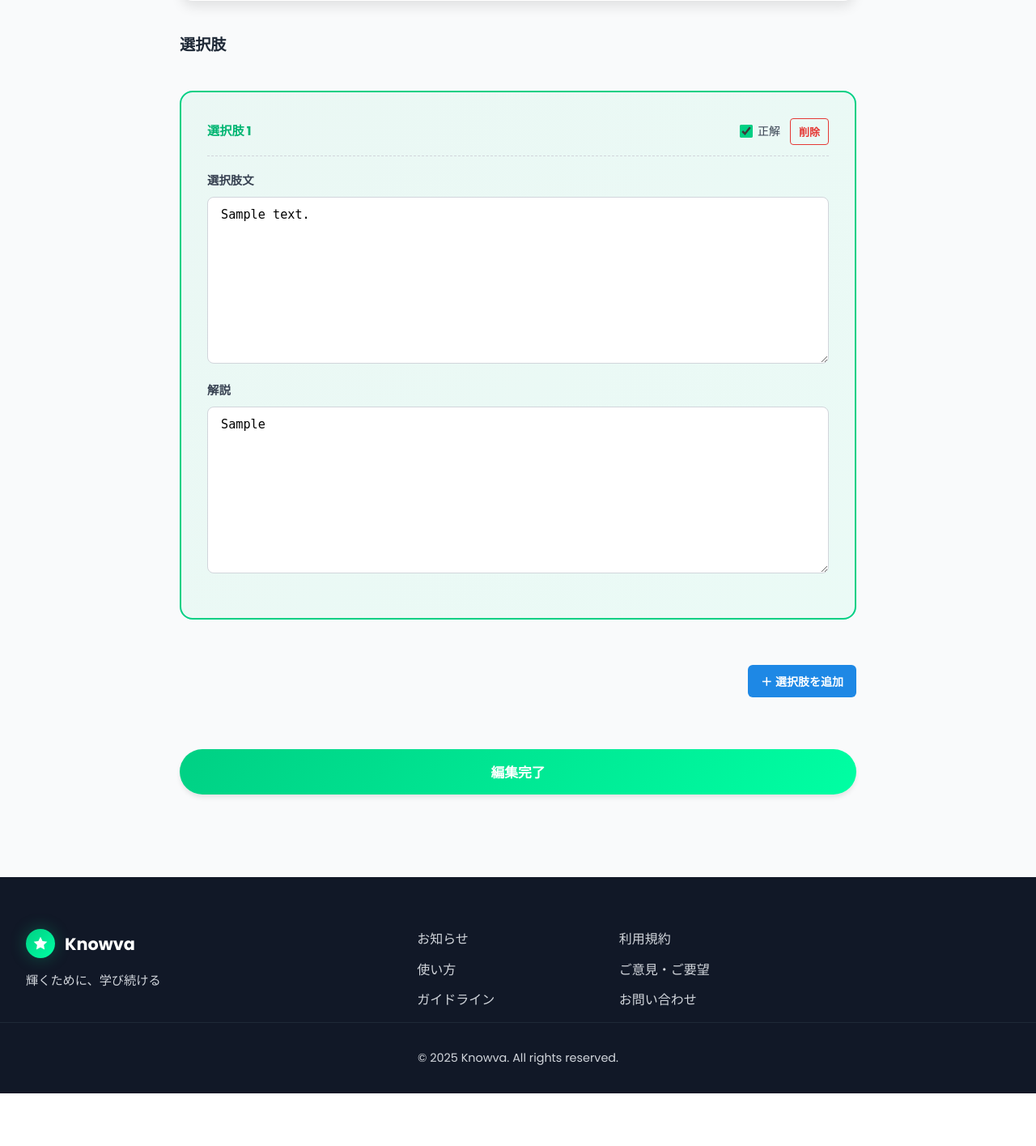
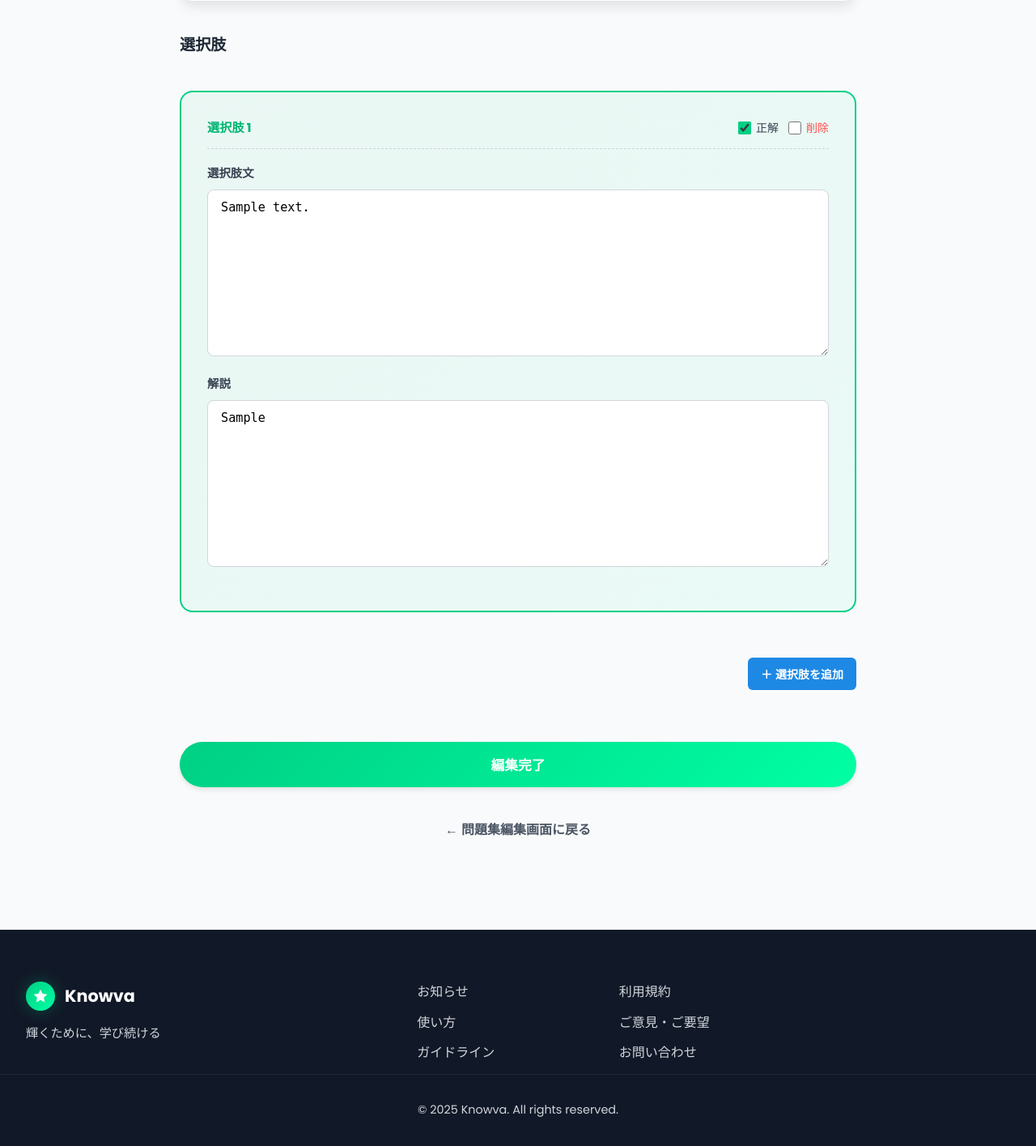
Before and after one commit to K-zoe/knowva, a Django app: page /quizzes/question_edit/1/1/1/ in a window 1280 px wide. Shown: the part 933-2348 px from the top of the page at 81% size. Before the commit the page ends 2283 px from the top, so only its background shows below. Run offline with Django 5.2, Linux system fonts and the light colour scheme; a user stored in the database is signed in; tables that the repository leaves empty hold one stand-in row (values such as "Sample post"); parts of the project's set-up code (start-up, migrations or seed data) failed here and were passed over.

Commit message:
【修正】各編集画面のレイアウト修正

```diff
--- a/quizzes/static/quizzes/css/question_create.css
+++ b/quizzes/static/quizzes/css/question_create.css
@@ -158,7 +158,44 @@
 }
 
 
+/* 編集画面の削除チェックボックス */
 
+.delete-flag {
+    display: flex;
+    align-items: center;
+    gap: 0.4rem;
+    font-size: 0.85rem;
+    font-weight: 600;
+    color: #ff4d4f;
+    cursor: pointer;
+}
+
+.delete-flag input {
+    accent-color: #ff4d4f;
+}
+
+
+/* 正解チェックボックス */
+.delete-flag {
+    display: inline-flex;
+    align-items: center;
+    gap: 6px;
+    font-size: 14px;
+    font-weight: 500;
+    cursor: pointer;
+}
+
+/* チェックボックスの見た目調整 */
+.delete-flag input[type="checkbox"] {
+    width: 16px;
+    height: 16px;
+    cursor: pointer;
+}
+
+
+
+
+/* 正解チェック時 */
 /* ホバー */
 .choice-card:hover {
     border-color: var(--primary);
@@ -166,7 +203,7 @@
 }
 
 /* 正解が入っている選択肢 */
-.choice-card:has(input:checked) {
+.choice-card:has(input[name$="-is_correct"]:checked) {
     border-color: var(--primary);
     background: linear-gradient(
         135deg,
@@ -174,6 +211,20 @@
         rgba(0, 255, 163, 0.06)
     );
 }
+
+/* 削除チェック時 */
+.choice-card:has(input[name$="-DELETE"]:checked) {
+    border-color: #ff4d4f;
+    background: linear-gradient(
+        135deg,
+        rgba(255, 77, 79, 0.08),
+        rgba(255, 120, 120, 0.08)
+    );
+    box-shadow: 0 0 0 4px rgba(255, 77, 79, 0.15);
+}
+
+
+
 
 /* nextボタン */
 .btn-next {
@@ -314,3 +365,29 @@
     align-items: center;
     gap: 12px;
 }
+
+.back-nav {
+    max-width: 900px;
+    margin: 32px auto 0;
+    padding: 0 16px;
+    text-align: center;
+}
+
+.back-btn {
+    display: inline-flex;
+    gap: 6px;
+
+    font-size: 1rem;
+    font-weight: 600;
+
+    color: var(--gray-600);
+    text-decoration: none;
+
+    padding: 8px 4px;
+    transition: 0.2s;
+}
+
+.back-btn:hover {
+    color: var(--primary);
+    text-decoration: underline;
+}
--- a/quizzes/static/quizzes/js/choice_formset.js
+++ b/quizzes/static/quizzes/js/choice_formset.js
@@ -68,3 +68,27 @@ document.addEventListener("DOMContentLoaded", () => {
         }
     });
 });
+
+
+document.addEventListener('DOMContentLoaded', () => {
+
+    const choiceForms = document.querySelectorAll('.choice-form');
+
+    choiceForms.forEach(form => {
+        const deleteCheckbox = form.querySelector('input[type="checkbox"][name$="-DELETE"]');
+        const correctCheckbox = form.querySelector('input[type="checkbox"][name$="-is_correct"]');
+
+        if (!deleteCheckbox || !correctCheckbox) return;
+
+        // 削除にチェック → 正解を外す
+        deleteCheckbox.addEventListener('change', () => {
+            if (deleteCheckbox.checked) {
+                correctCheckbox.checked = false;
+                correctCheckbox.disabled = true; // ← 任意（UX向上）
+            } else {
+                correctCheckbox.disabled = false;
+            }
+        });
+    });
+
+});
--- a/quizzes/templates/quizzes/course_edit_top.html
+++ b/quizzes/templates/quizzes/course_edit_top.html
@@ -12,7 +12,7 @@
 {% block content %}
 
 <div class="edit-container">
-
+    <h1 class="page-title">コース情報</h1>
     <!-- コース情報 -->
     <section class="course-info">
 
--- a/quizzes/templates/quizzes/question_edit.html
+++ b/quizzes/templates/quizzes/question_edit.html
@@ -50,6 +50,7 @@
             {{ choice_formset.management_form }}
 
             {% for formset in choice_formset %}
+            {{ formset.id}}
             <div class="choice-card choice-form">
                 <div class="choice-header">
                     <span class="choice-number">
@@ -62,9 +63,10 @@
                             <span>正解</span>
                         </label>
 
-                        <button type="button" class="btn-delete-choice">
-                            削除
-                        </button>
+                        <label class="delete-flag">
+                            {{ formset.DELETE}}
+                            <span>削除</span>
+                        </label>
                     </div>
                 </div>
 
@@ -95,6 +97,13 @@
     </form>
 </div>
 
+<div class="back-nav">
+    <a href="{% url 'quiz_edit' course.pk quiz.pk %}" class="back-btn">
+        ← 問題集編集画面に戻る
+    </a>
+</div>
+
+
 <script src="{% static 'quizzes/js/choice_formset.js' %}"></script>
 
 {% endblock %}
--- a/quizzes/views/edit.py
+++ b/quizzes/views/edit.py
@@ -175,42 +175,55 @@ class QuestionEditView(LoginRequiredMixin, View):
         form = self.form(instance = question)
         choice_formset = self.formset(instance = question)
 
-        context = {'form': form, 'choice_formset': choice_formset}
+        context = {
+            'form': form,
+            'choice_formset': choice_formset,
+            'course': course,
+            'quiz': quiz
+        }
         return render(request, self.template_name, context)
 
     def post(self, request, *args, **kwargs):
         course = get_object_or_404(
             Course,
-            user = request.user,
-            pk = kwargs.get('course_pk')
+            user=request.user,
+            pk=kwargs.get('course_pk')
         )
         quiz = get_object_or_404(
             Quiz,
-            course = course,
-            pk = kwargs.get('quiz_pk')
+            course=course,
+            pk=kwargs.get('quiz_pk')
         )
         question = get_object_or_404(
             Question,
-            quiz = quiz,
-            pk = kwargs.get('question_pk')
+            quiz=quiz,
+            pk=kwargs.get('question_pk')
         )
 
-        form = self.form(request.POST, instance = question)
-        choice_formset = self.formset(request.POST, instance = question)
+        form = self.form(request.POST, instance=question)
+        choice_formset = self.formset(
+            request.POST,
+            instance=question   # ← ★これがすべて
+        )
 
         if form.is_valid() and choice_formset.is_valid():
             with transaction.atomic():
                 form.save()
                 choice_formset.save()
 
-                return HttpResponseRedirect(
-                    reverse('quiz_edit', kwargs = {
-                        'course_pk': kwargs.get('course_pk'),
-                        'quiz_pk': kwargs.get('quiz_pk')
-                    })
-                )
+            return HttpResponseRedirect(
+                reverse('quiz_edit', kwargs={
+                    'course_pk': course.pk,
+                    'quiz_pk': quiz.pk
+                })
+            )
+
         else:
-            print(form.errors)
             print(choice_formset.errors)
-            context = {'form': form, 'choice_formset': choice_formset}
+            context = {
+                'form': form,
+                'choice_formset': choice_formset,
+                'course': course,
+                'quiz': quiz
+            }
             return render(request, self.template_name, context)
```
Also changed, not shown: quizzes/static/quizzes/css/course_create.css (+28 -0 lines), quizzes/static/quizzes/css/course_edit_top.css (+10 -0 lines), quizzes/templates/quizzes/course_create.html (+8 -1 lines), quizzes/templates/quizzes/course_edit.html (+7 -0 lines).
